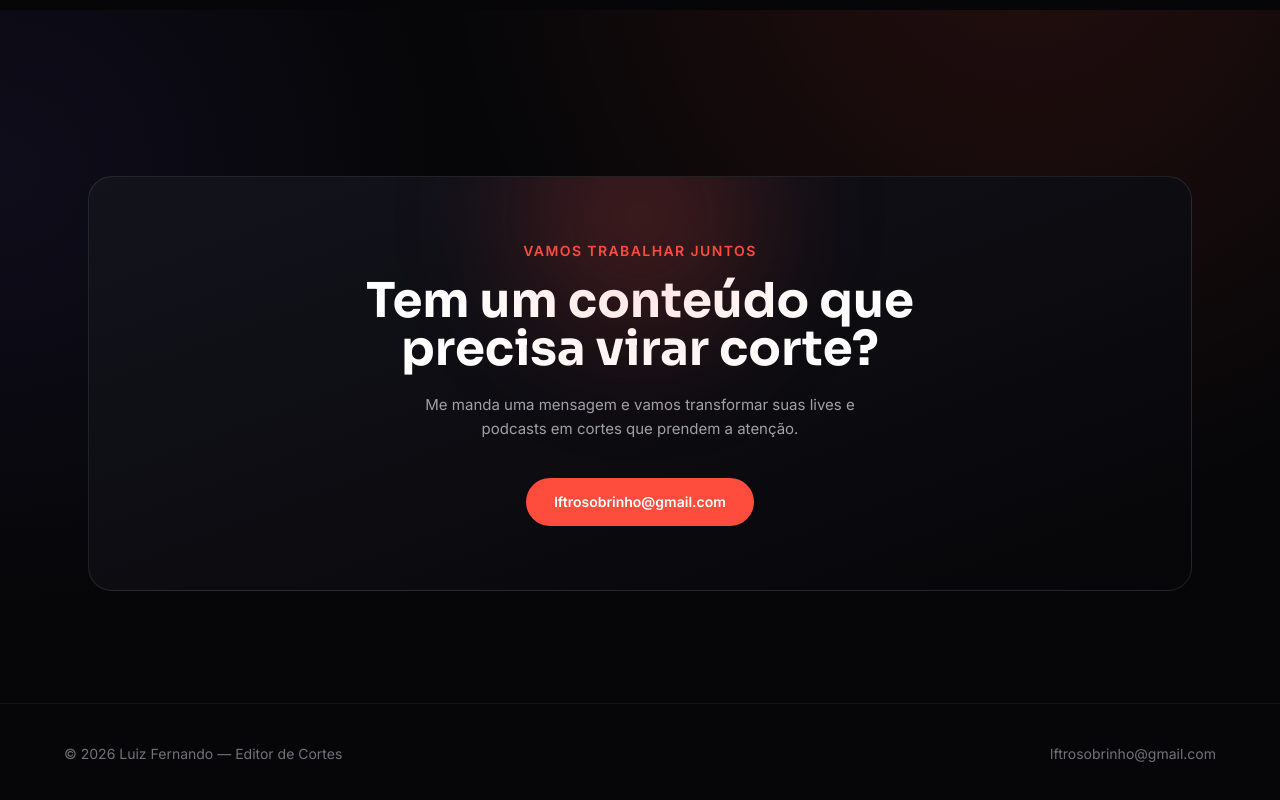
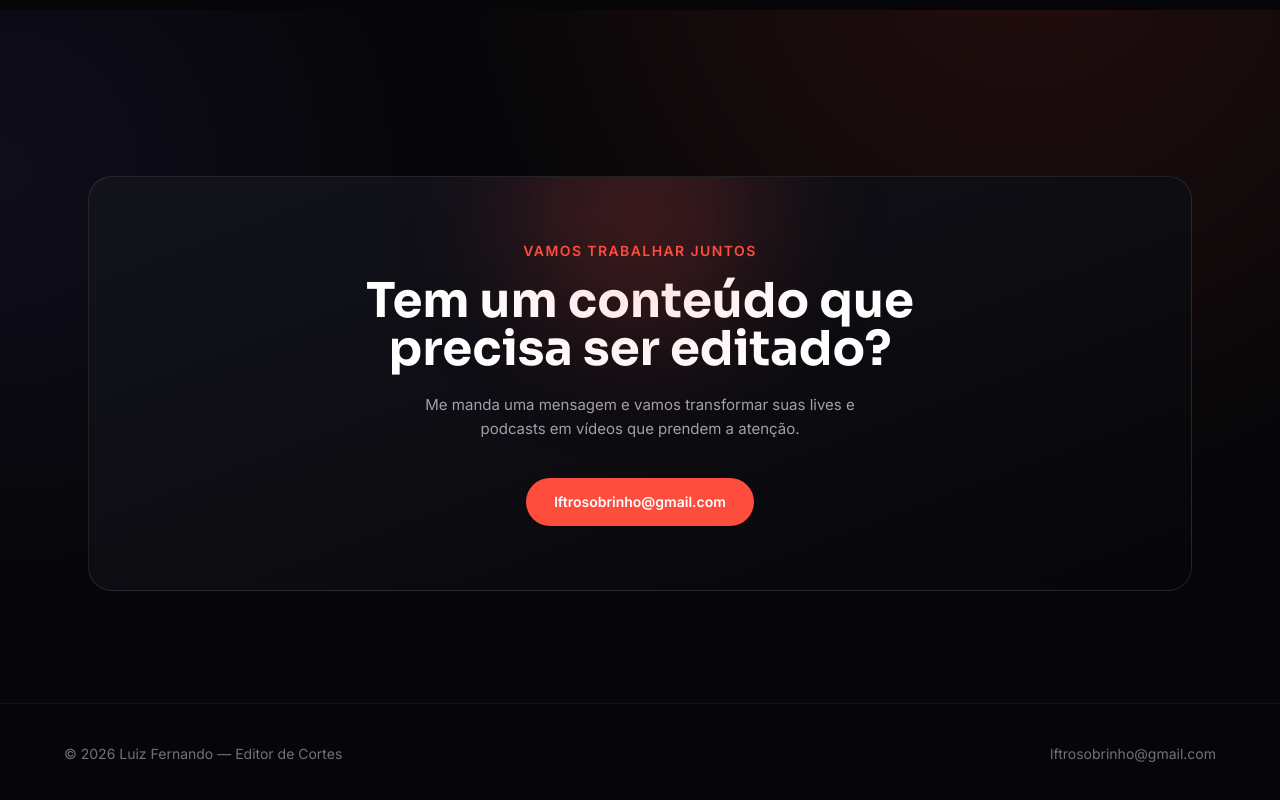
Before and after one commit to filipegomessz/site-do-luiz, a Next.js app: page / in a window 1280 px wide. Shown: the part 3190-3990 px from the top of the page. Built offline with nearby package versions, Linux system fonts and the light colour scheme.

Commit message:
mudança texto na aba contato

```diff
--- a/components/Contact.tsx
+++ b/components/Contact.tsx
@@ -19,11 +19,11 @@ export function Contact() {
             Vamos trabalhar juntos
           </p>
           <h2 className="mx-auto mt-4 max-w-2xl font-display text-3xl font-bold leading-tight text-white sm:text-5xl">
-            Tem um conteúdo que precisa virar corte?
+            Tem um conteúdo que precisa ser editado?
           </h2>
           <p className="mx-auto mt-5 max-w-md text-[15px] leading-relaxed text-zinc-400">
             Me manda uma mensagem e vamos transformar suas lives e podcasts em
-            cortes que prendem a atenção.
+            vídeos que prendem a atenção.
           </p>
 
           <div className="mt-9 flex flex-wrap items-center justify-center gap-4">
```
